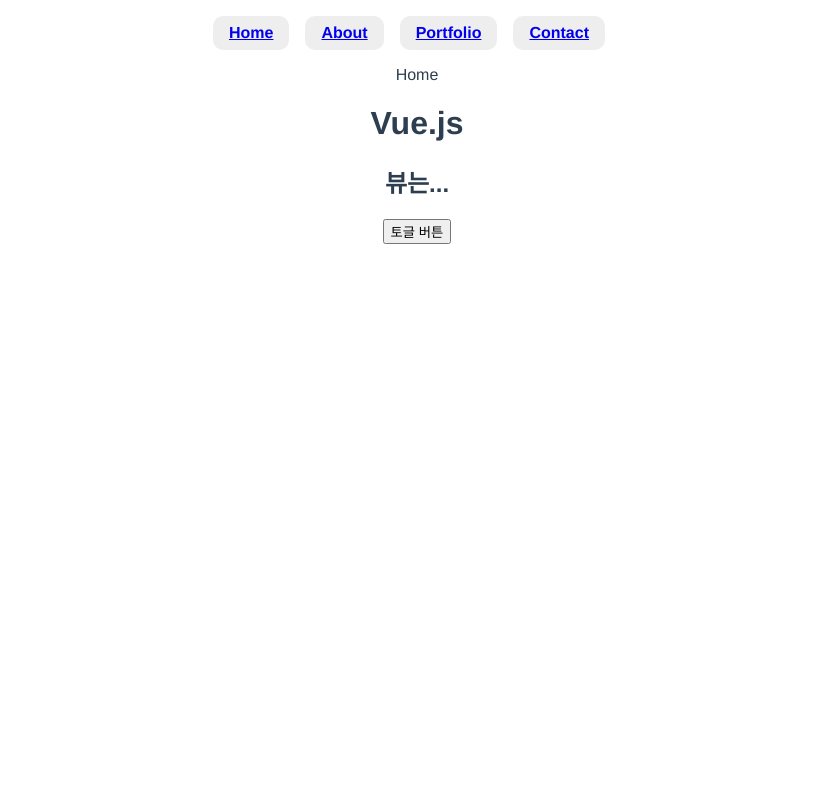
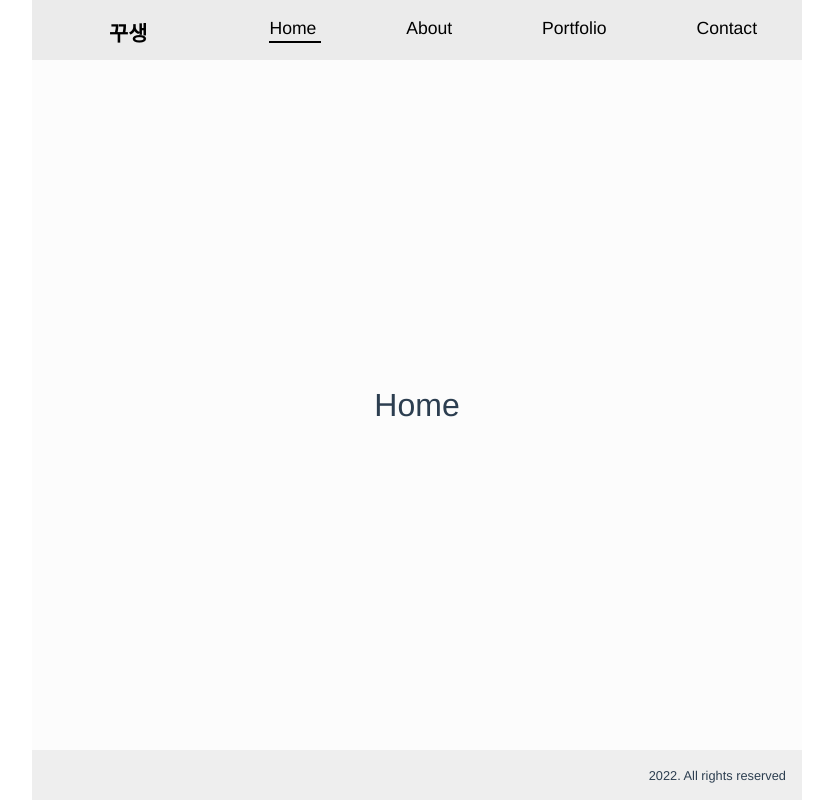
Before and after one commit to junheeleeme/vueCompositionAPI, a Vue app: page / in a window 1280 px wide. Shown: the whole page, without its empty margins (223-1056 px from the left). Built offline with nearby package versions, Linux system fonts and the light colour scheme.

Commit message:
fixed style

```diff
--- a/src/App.vue
+++ b/src/App.vue
@@ -1,17 +1,15 @@
 <template>
-  <div class="wrap">
     <HeaderComp />
-    <router-view />
-    <h1>Vue.js</h1>
-    <h2><span v-bind:class="isActive ? 'active' : ''">{{ title }}</span></h2>
-    <button @click="toggle">토글 버튼</button>
-  </div>
+    <MainComp />
+    <FooterComp />
 </template>
 
 <script>
 import { onBeforeMount, onBeforeUnmount, onBeforeUpdate, onErrorCaptured,
         onMounted, onUnmounted, onUpdated } from "vue";
-import HeaderComp from './components/HeaderComp.vue'
+import HeaderComp from './Layout/HeaderComp.vue'
+import MainComp from './Layout/MainComp.vue'
+import FooterComp from './Layout/FooterComp.vue'
 
 export default {
 
@@ -48,7 +46,7 @@
     }
   },
   components: {
-    HeaderComp
+    HeaderComp, MainComp, FooterComp
   },
   methods : {
     toggle(){
@@ -59,6 +57,10 @@
 }
 </script>
 <style>
+*{
+  margin: 0 auto;
+  box-sizing: border-box;
+}
 #app {
   font-family: Avenir, Helvetica, Arial, sans-serif;
   -webkit-font-smoothing: antialiased;
@@ -66,10 +68,8 @@
   text-align: center;
   color: #2c3e50;
 }
-
-.active{
-  background: #000;
-
+.header, .main, .footer{
+  max-width: 770px;
 }
 
 </style>
--- /dev/null
+++ b/src/Layout/FooterComp.vue
@@ -0,0 +1,31 @@
+<template>
+    <footer class="footer">
+        <p>{{ getDate()}}. All rights reserved</p>
+    </footer>
+</template>
+<script>
+export default {
+    name : 'FooterComp',
+    methods : {
+        getDate(){
+            const date = new Date();
+            return date.getFullYear();
+        }
+    }
+}
+</script>
+<style>
+.footer{
+    display: flex;
+    justify-content: flex-end;
+    align-items: center;
+    height: 50px;
+    background: rgb(238, 238, 238);
+}
+.footer>p{
+    font-size: 0.8rem;
+    margin: 0;
+    padding: 0 1rem;
+}
+
+</style>
--- /dev/null
+++ b/src/Layout/HeaderComp.vue
@@ -0,0 +1,89 @@
+<template>
+    <header class="header">
+
+        <div class="logo">
+            <h1>
+                <router-link to='/'>꾸생</router-link>
+            </h1>
+        </div>
+
+        <nav class="nav">
+            <ul class="nav-list">
+                <li>
+                    <router-link to='/'>Home</router-link>
+                </li>
+                <li>
+                    <router-link to='/about'>About</router-link>
+                </li>
+                <li>
+                    <router-link to='/portfolio'>Portfolio</router-link>
+                </li>
+                <li>
+                    <router-link to='/contact'>Contact</router-link>
+                </li>
+            </ul>
+        </nav>
+    </header>
+</template>
+<script>
+export default {
+    name : 'HeaderComp',
+
+}
+</script>
+<style>
+.header{
+    display: flex;
+    justify-content: center;
+    align-items: center;
+    height: 60px;
+    background: #ebebeb;
+}
+.logo{ width: 100px; }
+.logo a{
+    font-size: 1.3rem;
+    text-decoration: none !important;
+    color: #000;
+}
+.logo a.router-link-active::after{
+    content: none;
+}
+.nav{
+    display: block;
+    width: 75%;
+    height: 25px;
+    margin: 0;
+}
+.nav-list{
+    display: flex;
+    justify-content: center;
+    align-items: center;
+    padding-left: 0;
+    list-style: none;
+}
+.nav-list>li>a{
+    position: relative;
+    text-decoration: none;
+    font-size: 1.1rem;
+    color: #000;
+}
+
+.nav-list>li>a::after{
+    content: '';
+    display: inline-block;
+    position: absolute;
+    width: 0;
+    transition: 0.4s ease;
+}
+
+a.router-link-active::after{
+    content: '';
+    display: inline-block;
+    position: absolute;
+    bottom: -5px; left: 0;
+    width: 110% !important; height: 2px;
+    background: #000;
+}
+
+
+</style>
--- /dev/null
+++ b/src/Layout/MainComp.vue
@@ -0,0 +1,24 @@
+<template>
+
+    <main class="main">
+        <router-view />
+    </main>
+
+</template>
+<script>
+export default {
+    name : 'MainComp',
+
+}
+</script>
+<style>
+.main{
+    display: flex;
+    justify-content: center;
+    align-items: center;
+    height: calc(100vh - 110px);
+    padding: 1rem;
+    background: #fcfcfc;
+    font-size: 2rem;
+}
+</style>
--- a/src/components/HeaderComp.vue
+++ /dev/null
@@ -1,40 +0,0 @@
-<template>
-    <header>
-        <nav class="nav-wrap">
-            <ul class="nav-list-wrap">
-                <li>
-                    <router-link to='/'>Home</router-link>
-                </li>
-                <li>
-                    <router-link to='/about'>About</router-link>
-                </li>
-                <li>
-                    <router-link to='/portfolio'>Portfolio</router-link>
-                </li>
-                <li>
-                    <router-link to='/contact/123'>Contact</router-link>
-                </li>
-            </ul>
-        </nav>
-    </header>
-</template>
-<script>
-export default {
-    name : 'HeaderComp',
-}
-</script>
-<style>
-.nav-list-wrap{
-    padding-left: 0;
-}
-.nav-list-wrap>li{
-    display: inline-flex;
-    padding: 0.5rem 1rem;
-    border-radius: 10px;
-    background: #eee;
-    margin-right: 1rem;
-    font-weight: bold;
-}
-
-
-</style>
--- a/src/pages/ContactComp.vue
+++ b/src/pages/ContactComp.vue
@@ -1,24 +1,14 @@
 <template>
-    <div>
-        Contact
-    </div>
+    Contact
 </template>
 <script>
-import { onMounted } from '@vue/runtime-core';
+
 export default {
     name : 'ContactComp',
-    methods : {
-        getParams(){
-            console.log(this.router);
-        }
-    },
-    setup(){
-        onMounted(()=> {
-            this.getParams();
-        })
-    }
+
 }
+
 </script>
-<style lang="">
+<style>
 
 </style>
--- a/src/pages/HomeComp.vue
+++ b/src/pages/HomeComp.vue
@@ -1,7 +1,5 @@
-<template lang="">
-    <div>
-        Home
-    </div>
+<template>
+    Home
 </template>
 <script>
 export default {
--- a/src/pages/PortfolioComp.vue
+++ b/src/pages/PortfolioComp.vue
@@ -1,7 +1,5 @@
-<template lang="">
-    <div>
-        Portfolio
-    </div>
+<template>
+    Portfolio
 </template>
 <script>
 export default {
```
